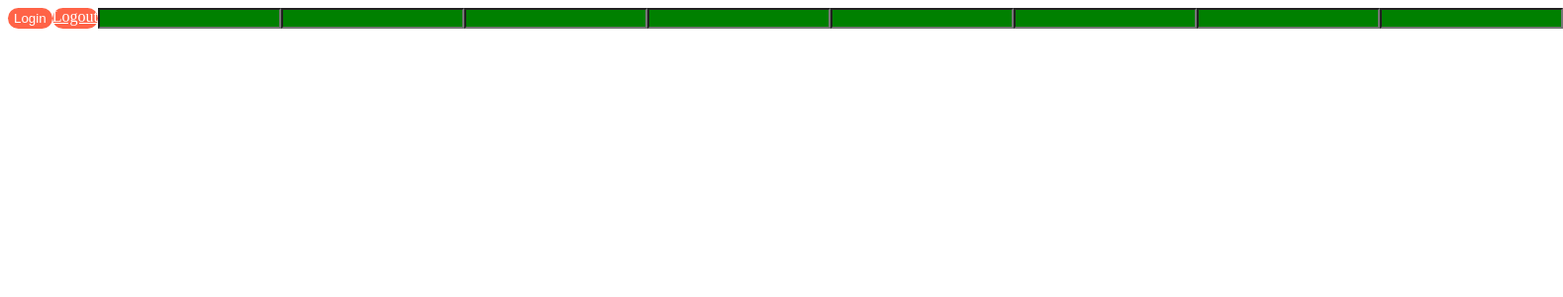
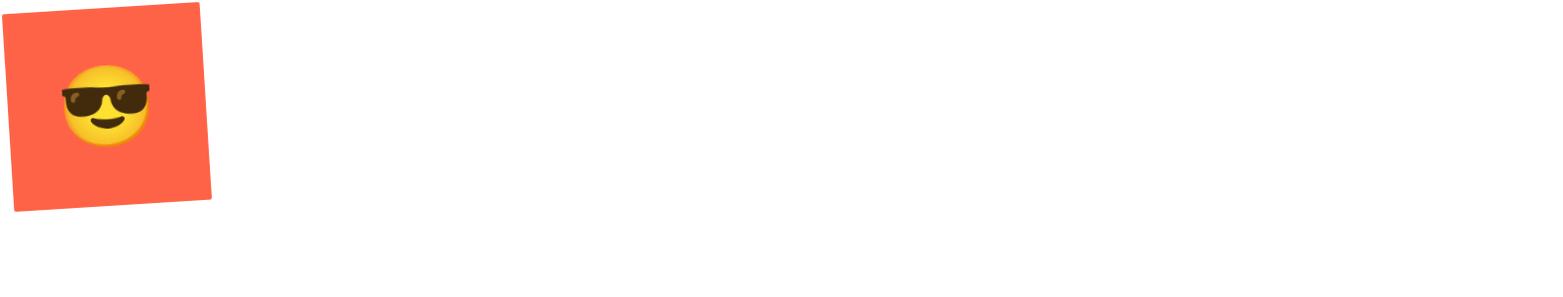
Before and after one commit to RonByRonn/react-master-class, a React (Create React App) app: page / in a window 1280 px wide. Shown: the top 300 px of the page at 99% size, 1579 px wide, since content can reach past the window. Built offline with nearby package versions, Linux system fonts and the light colour scheme.

Commit message:
2.4 Animations and Pseudo Selectors

```diff
--- a/src/App.js
+++ b/src/App.js
@@ -1,48 +1,45 @@
-import styled from "styled-components";
+import styled, { keyframes } from "styled-components";
 
-const Father = styled.div`
-	display: flex;
+const rotation = keyframes`
+0% {
+  transform: rotate(0deg);
+  border-radius: 0px;
+}
+50% {
+  border-radius: 100px;
+}
+100% {
+  transform: rotate(360deg);
+  border-radius: 0px;
+}
 `;
 
 const Box = styled.div`
-	background-color: ${(props) => props.bgColor};
-	width: 100px;
-	height: 100px;
-`;
-
-const Circle = styled(Box)`
-	border-radius: 50px;
-`;
-
-const Btn = styled.button`
-	color: white;
+	height: 200px;
+	width: 200px;
+	justify-content: center;
+	align-items: center;
 	background-color: tomato;
-	border: 0;
-	border-radius: 15px;
-`;
-
-const Input = styled.input.attrs({ required: true })`
-	background-color: green;
+	animation: ${rotation} linear infinite 2s;
+	display: flex;
+	span {
+		font-size: 80px;
+		&:hover {
+			font-size: 160px;
+		}
+		&:active {
+			opacity: 0;
+		}
+	}
 `;
 
 function App() {
 	return (
-		<Father>
-			{/* <Box bgColor="teal" />
-			<Circle bgColor="tomato" /> */}
-			<Btn>Login</Btn>
-			<Btn as="a" href="/">
-				Logout
-			</Btn>
-			<Input />
-			<Input />
-			<Input />
-			<Input />
-			<Input />
-			<Input />
-			<Input />
-			<Input />
-		</Father>
+		<div>
+			<Box>
+				<span>😎</span>
+			</Box>
+		</div>
 	);
 }
 
```
